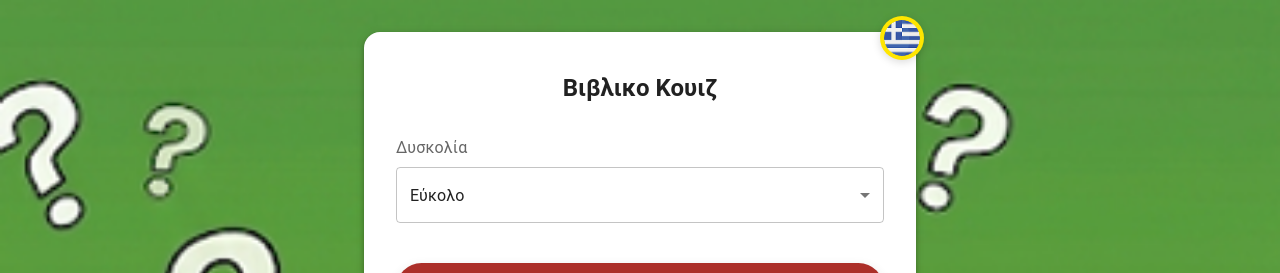
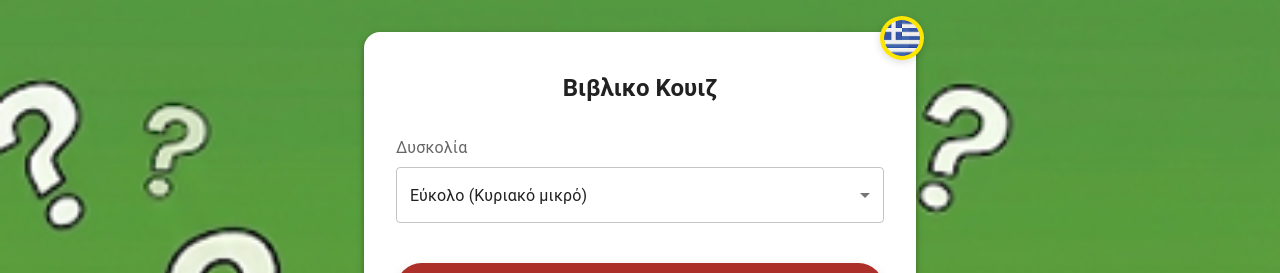
Before and after one commit to iosif-gogolos/bible-quiz-app, a React (Vite) app: page / in a window 1280 px wide. Shown: the top 273 px of the page. Built offline with nearby package versions, Linux system fonts and the light colour scheme.

Commit message:
Add more difficulty identifiers

```diff
--- a/src/App.tsx
+++ b/src/App.tsx
@@ -14,9 +14,9 @@ const uiTranslations = {
   el: {
     title: 'Βιβλικο Κουιζ',
     difficultyLabel: 'Δυσκολία',
-    easy: 'Εύκολο',
-    medium: 'Μέτριο',
-    hard: 'Δύσκολο',
+    easy: 'Εύκολο (Κυριακό μικρό)',
+    medium: 'Μέτριο (Κυριακό μεγάλο/ εφοιβικό)',
+    hard: 'Δύσκολο (Νεολαία/ μεγάλοι)',
     start: 'Έναρξη',
     question: 'Ερώτηση',
     of: 'από',
```
